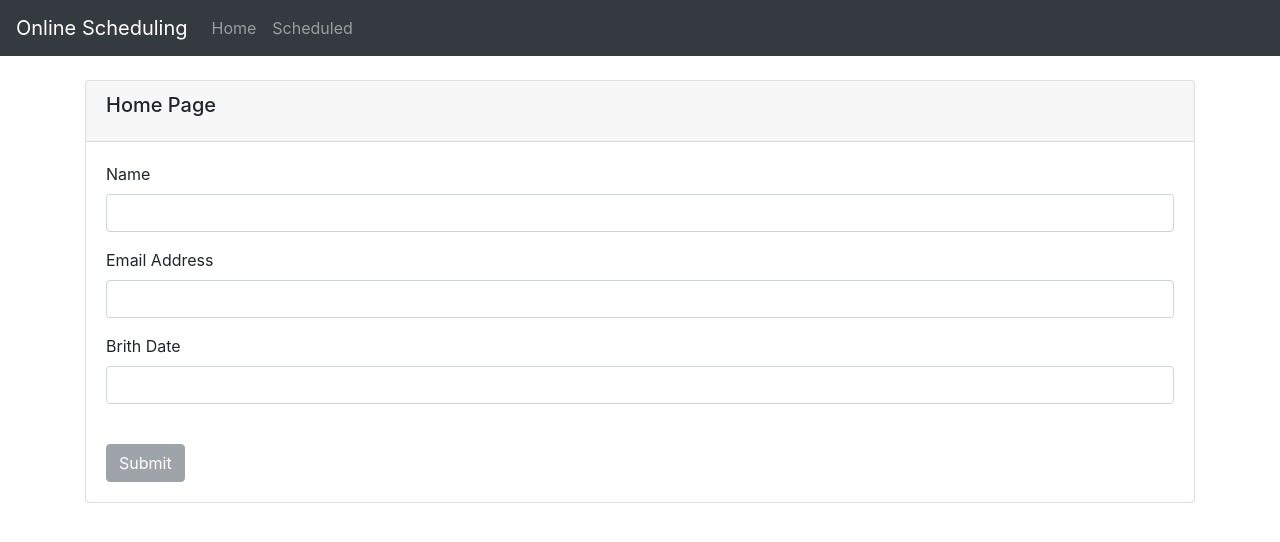
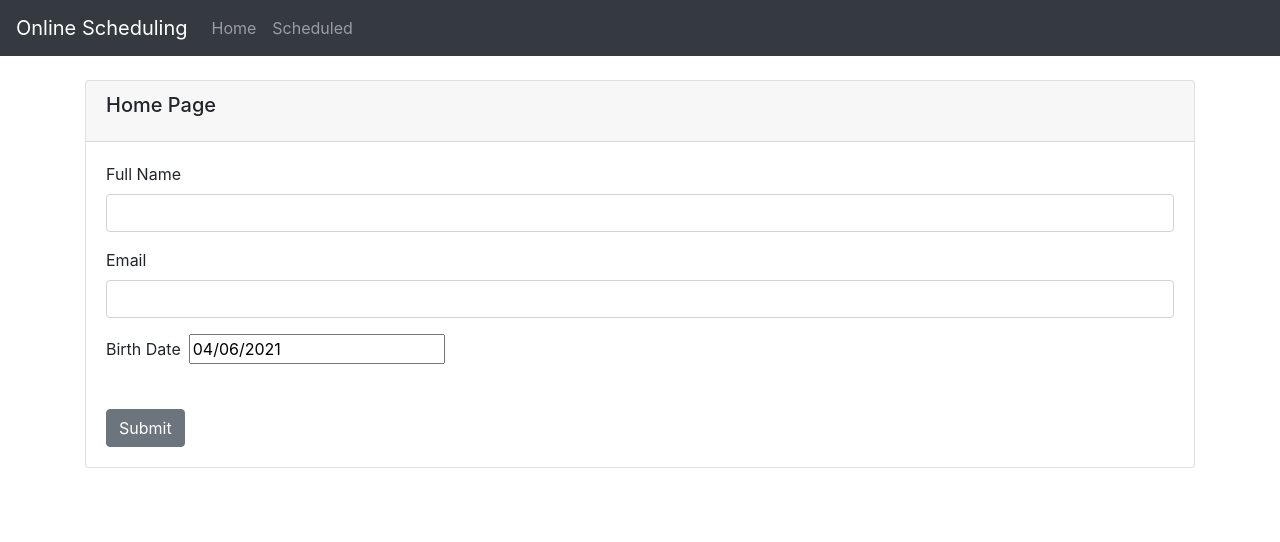
Before and after one commit to GabrielSantanaC/online-scheduling, a React (Create React App) app: page / in a window 1280 px wide. Shown: the top 542 px of the page. Built offline with nearby package versions, Linux system fonts and the light colour scheme.

Commit message:
SchedulingList + HandleRemove + Formik components

```diff
--- a/db.json
+++ b/db.json
@@ -6,9 +6,7 @@
       "author": "typicode"
     }
   ],
-  "scheduling": [
-
-  ],
+  "scheduling": [],
   "comments": [
     {
       "id": 1,
--- a/package.json
+++ b/package.json
@@ -16,6 +16,7 @@
     "react-dom": "^17.0.2",
     "react-router-dom": "^5.2.0",
     "react-scripts": "4.0.3",
+    "react-toastify": "^7.0.3",
     "web-vitals": "^1.0.1",
     "yup": "^0.32.9"
   },
--- a/src/components/Date/index.jsx
+++ b/src/components/DatePicker/index.jsx
@@ -3,22 +3,19 @@ import React, { useState } from 'react';
 import addDays from 'date-fns/addDays';
 
 import DatePicker from 'react-datepicker';
-import 'react-datepicker/dist/react-datepicker.css';
 
 export default function TableDatePicker() {
   const [date, setDate] = useState(new Date());
 
   return (
     <DatePicker
-      showTimeSelect
-      timeFormat="HH:mm"
-      timeIntervals={30}
-      minDate={(new Date())}
-      maxDate={addDays(new Date(), 14)}
-      timeCaption="time"
-      dateFormat="MMMM d, yyyy h:mm aa"
       selected={date}
       onChange={(date) => setDate(date)}
+      peekNextMonth
+      showMonthDropdown
+      showYearDropdown
+      dropdownMode="select"
+      maxDate={addDays(new Date(), 0)}
     />
   );
 }
--- a/src/components/Form/index.jsx
+++ /dev/null
@@ -1,61 +0,0 @@
-import React from 'react';
-import { useFormik } from 'formik';
-import { Form, Button } from 'react-bootstrap';
-import axios from '../../utils/api';
-
-const SchedulingForm = () => {
-  const formik = useFormik({
-    initialValues: {
-      name: '',
-      email: '',
-      birth: '',
-    },
-    onSubmit: async (values) => {
-      try {
-        await axios.post('/scheduling', values);
-        alert('Sucess');
-      } catch (error) {
-        alert(error.message);
-      }
-    },
-  });
-  return (
-    <Form onSubmit={formik.handleSubmit}>
-      <Form.Group>
-        <Form.Label>Name</Form.Label>
-        <Form.Control
-          id="name"
-          name="name"
-          type="text"
-          onChange={formik.handleChange}
-          value={formik.values.name}
-        />
-      </Form.Group>
-
-      <Form.Group>
-        <Form.Label>Email Address</Form.Label>
-        <Form.Control
-          id="email"
-          name="email"
-          type="email"
-          onChange={formik.handleChange}
-          value={formik.values.email}
-        />
-      </Form.Group>
-      <Form.Group>
-        <Form.Label className="mr-2">Brith Date</Form.Label>
-        <Form.Control
-          id="birth"
-          name="birth"
-          type="text"
-          onChange={formik.handleChange}
-          value={formik.values.birth}
-        />
-      </Form.Group>
-
-      <Button disabled={!(formik.values.email.trim() && formik.values.name.trim())} variant="secondary" className="mt-4" type="submit">Submit</Button>
-    </Form>
-  );
-};
-
-export default SchedulingForm;
--- /dev/null
+++ b/src/components/Scheduling/SchedulingForm.jsx
@@ -0,0 +1,77 @@
+/* eslint-disable jsx-a11y/label-has-associated-control */
+import React from 'react';
+import {
+  Formik, Form, Field, ErrorMessage,
+} from 'formik';
+import { toast } from 'react-toastify';
+import { Button } from 'react-bootstrap';
+import * as Yup from 'yup';
+import DatePicker from '../DatePicker';
+import axios from '../../utils/api';
+
+const onSubmit = async (values, onSubmitProps) => {
+  try {
+    await axios.post('/scheduling', values);
+    toast.info('Successfully scheduled');
+    onSubmitProps.resetForm();
+  } catch (error) {
+    toast.error(error.message);
+  }
+};
+
+const initialValues = {
+  name: '',
+  email: '',
+  birth: '',
+};
+
+const validationSchema = Yup.object({
+  name: Yup.string().required('Required'),
+  email: Yup.string().email('Invalid email format').required('Required'),
+});
+
+function SchedulingForm() {
+  return (
+    <Formik initialValues={initialValues} onSubmit={onSubmit} validationSchema={validationSchema}>
+      <Form>
+        <div className="form-group">
+          <label htmlFor="name">Full Name</label>
+          <Field
+            className="form-control"
+            id="name"
+            name="name"
+            type="text"
+          />
+          <ErrorMessage name="name">{(msg) => <div className="text-danger">{msg}</div>}</ErrorMessage>
+        </div>
+
+        <div className="form-group">
+          <label htmlFor="name">Email</label>
+          <Field
+            className="form-control"
+            id="email"
+            name="email"
+            type="email"
+          />
+          <ErrorMessage name="email">{(msg) => <div className="text-danger">{msg}</div>}</ErrorMessage>
+        </div>
+
+        <div className="form-group">
+          <label className="mr-2" htmlFor="name">Birth Date</label>
+          <Field
+            as={DatePicker}
+            className="form-control"
+            id="birth"
+            name="birth"
+            type="text"
+          />
+          <ErrorMessage name="birth">{(msg) => <div className="text-danger">{msg}</div>}</ErrorMessage>
+        </div>
+
+        <Button variant="secondary" className="mt-4" type="submit">Submit</Button>
+      </Form>
+    </Formik>
+  );
+}
+
+export default SchedulingForm;
--- /dev/null
+++ b/src/components/Scheduling/SchedulingList.jsx
@@ -0,0 +1,60 @@
+import React, { useState, useEffect } from 'react';
+import { Table, Button } from 'react-bootstrap';
+import axios from '../../utils/api';
+
+function SchedulingList() {
+  const [schedules, setSchedules] = useState([]);
+
+  const fetchData = async () => {
+    try {
+      const response = await axios.get('/scheduling');
+      setSchedules(response.data);
+    } catch (e) {
+      console.log(e);
+    }
+  };
+  useEffect(() => {
+    fetchData();
+  }, []);
+
+  const handleRemove = async ({ id }) => {
+    const newsSchedules = schedules.filter((schedule) => schedule.id !== id);
+    try {
+      await axios.delete(`/scheduling/${id}`);
+      setSchedules(newsSchedules);
+    } catch (e) {
+      console.error(e.message);
+    }
+  };
+  return (
+    <div>
+      <Table hover>
+        <thead>
+          <tr>
+            <th>#</th>
+            <th width="60%">Patient</th>
+            <th>Age</th>
+            <th>Actions</th>
+          </tr>
+        </thead>
+        <tbody>
+          {schedules.map((schedule) => (
+            <tr key={schedule.id}>
+              <td>
+                <input type="checkbox" />
+              </td>
+              <td>{schedule.name}</td>
+              <td>{schedule.birth}</td>
+              <td>
+                <Button className="mr-2" type="button">Edit Note</Button>
+                <Button variant="danger" onClick={() => handleRemove(schedule)} type="button">Remove</Button>
+              </td>
+            </tr>
+          ))}
+        </tbody>
+      </Table>
+    </div>
+  );
+}
+
+export default SchedulingList;
--- a/src/index.jsx
+++ b/src/index.jsx
@@ -1,10 +1,15 @@
 import React from 'react';
 import ReactDOM from 'react-dom';
+import { ToastContainer } from 'react-toastify';
 import App from './App';
 import 'bootstrap/dist/css/bootstrap.min.css';
 import 'react-datepicker/dist/react-datepicker.css';
+import 'react-toastify/dist/ReactToastify.css';
 
 ReactDOM.render(
-  <App />,
+  <>
+    <ToastContainer />
+    <App />
+  </>,
   document.getElementById('root'),
 );
--- a/src/pages/Home/index.jsx
+++ b/src/pages/Home/index.jsx
@@ -1,5 +1,5 @@
 import React from 'react';
-import Form from '../../components/Form';
+import Form from '../../components/Scheduling/SchedulingForm';
 import Page from '../../components/Page';
 
 export default function index() {
--- a/src/pages/Scheduled/index.jsx
+++ b/src/pages/Scheduling/index.jsx
@@ -1,10 +1,11 @@
 import React from 'react';
 import Page from '../../components/Page';
+import SchedulingList from '../../components/Scheduling/SchedulingList';
 
 export default function index() {
   return (
-    <Page title="Scheduled Page">
-      my children
+    <Page title="Scheduling Page">
+      <SchedulingList />
     </Page>
   );
 }
--- a/src/routes.jsx
+++ b/src/routes.jsx
@@ -2,14 +2,14 @@ import React from 'react';
 import { BrowserRouter, Switch, Route } from 'react-router-dom';
 import Navbar from './components/Navbar';
 import Home from './pages/Home';
-import Scheduled from './pages/Scheduled';
+import Scheduling from './pages/Scheduling';
 
 const routes = [{
   componet: Home,
   path: '/',
   name: 'Home',
 }, {
-  componet: Scheduled,
+  componet: Scheduling,
   path: '/scheduled',
   name: 'Scheduled',
 }];
```
Also changed, not shown: 1 other file (tests, documents, lock files or other folders).
